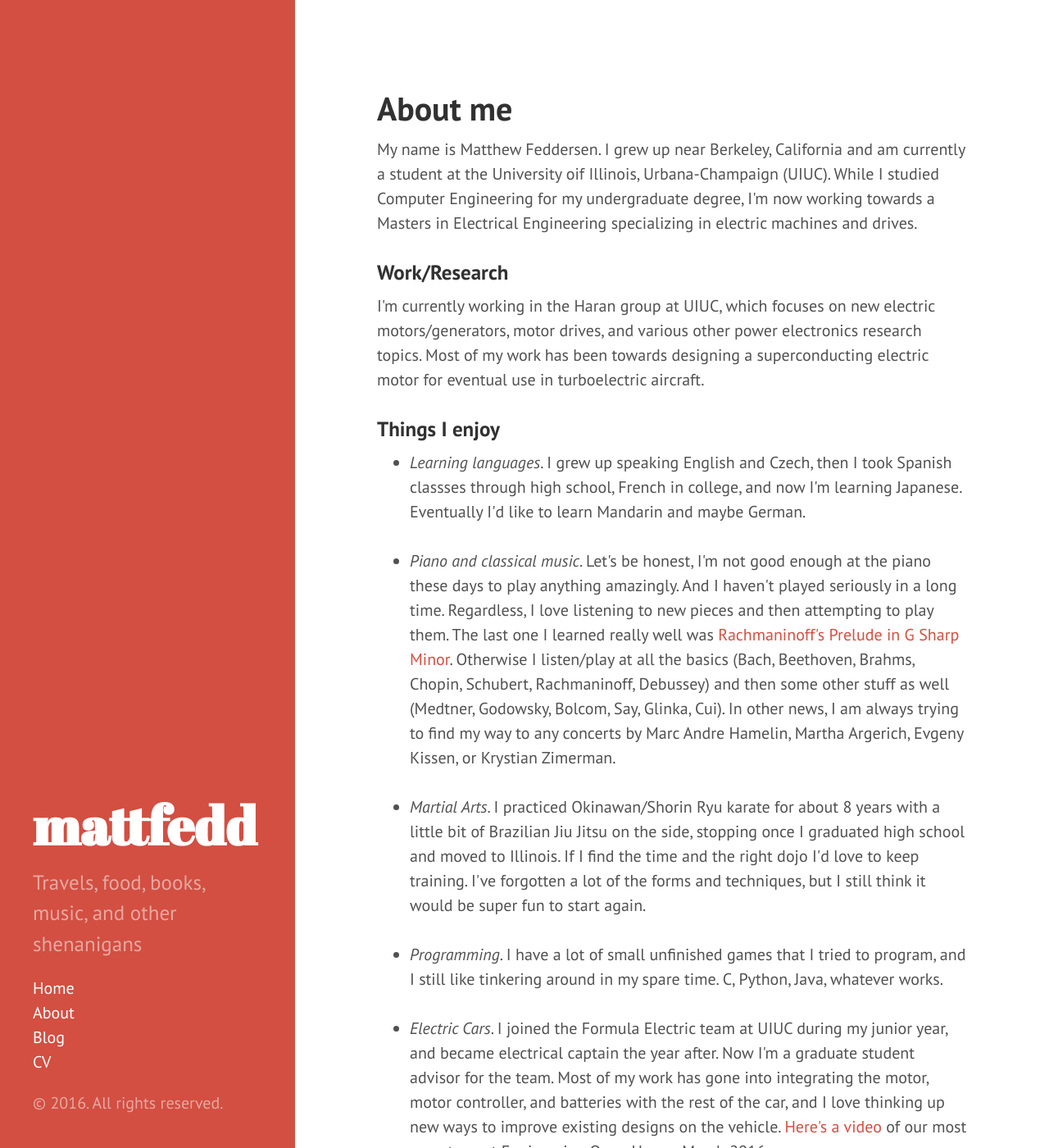
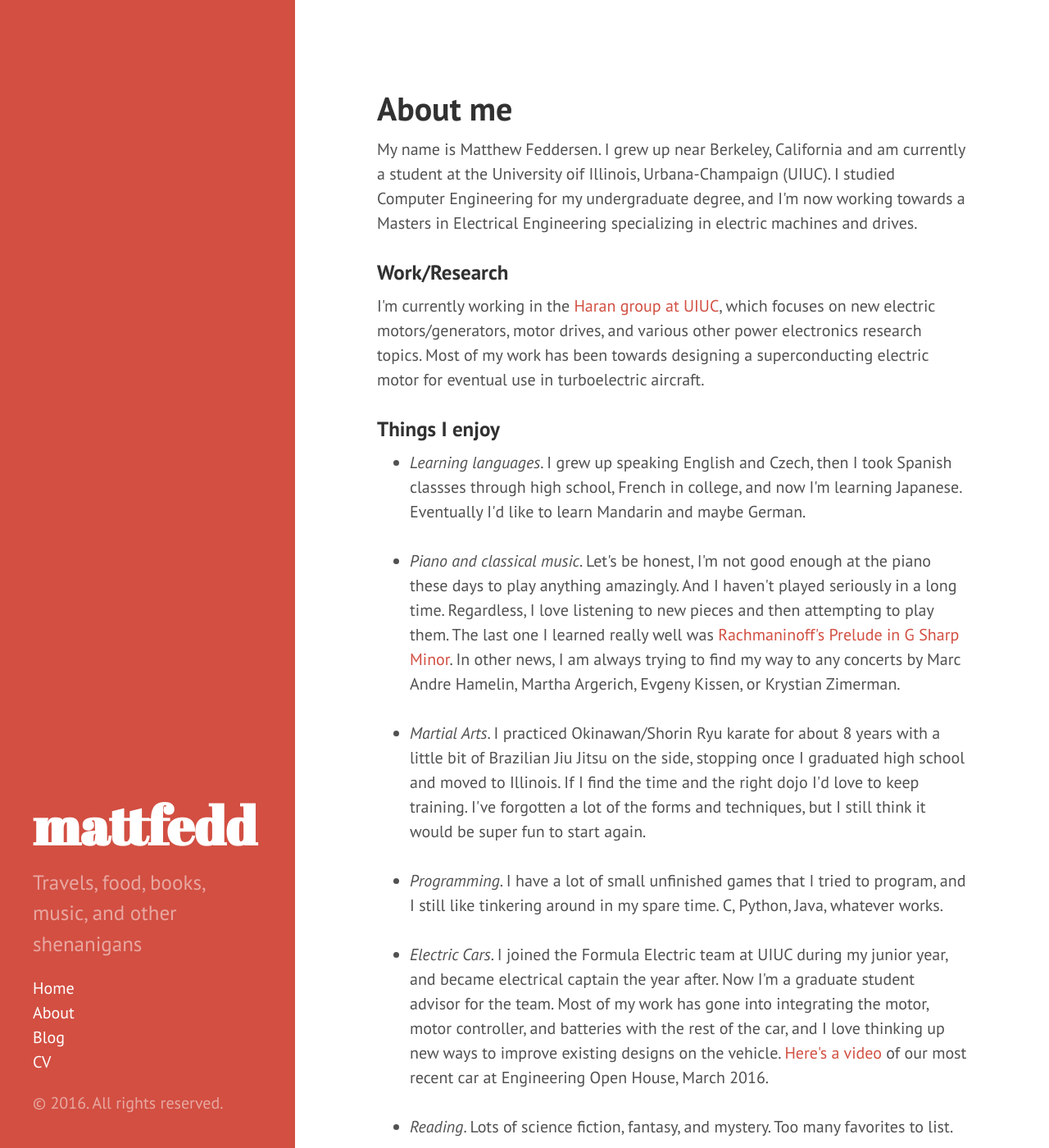
Before and after one commit to mattfedd/mattfedd.github.io, a Jekyll site: the page built from about.html, in a window 1280 px wide and 1400 px high. Shown: the whole window at 82% size. Built offline with Jekyll 4.4.1, drawn with Linux system fonts in a browser that asks for light colours; some of the changed text lies outside the part shown.

Commit message:
Update about.html

```diff
--- a/about.html
+++ b/about.html
@@ -5,18 +5,18 @@ title: About
 
 <h1>About me</h1>
 
-My name is Matthew Feddersen. I grew up near Berkeley, California and am currently a student at the University oif Illinois, Urbana-Champaign (UIUC). While I studied Computer Engineering for my undergraduate degree, I'm now working towards a Masters in Electrical Engineering specializing in electric machines and drives.
+My name is Matthew Feddersen. I grew up near Berkeley, California and am currently a student at the University oif Illinois, Urbana-Champaign (UIUC). I studied Computer Engineering for my undergraduate degree, and I'm now working towards a Masters in Electrical Engineering specializing in electric machines and drives.
 
 <h3>Work/Research</h3>
 
-I'm currently working in the Haran group at UIUC, which focuses on new electric motors/generators, motor drives, and various other power electronics research topics.
+I'm currently working in the <a href="http://haran.ece.illinois.edu/">Haran group at UIUC</a>, which focuses on new electric motors/generators, motor drives, and various other power electronics research topics.
 
 Most of my work has been towards designing a superconducting electric motor for eventual use in turboelectric aircraft.
 
 <h3>Things I enjoy</h3>
 <ul>
 <li><i>Learning languages</i>. I grew up speaking English and Czech, then I took Spanish classses through high school, French in college, and now I'm learning Japanese. Eventually I'd like to learn Mandarin and maybe German.</li><br />
-<li><i>Piano and classical music</i>. Let's be honest, I'm not good enough at the piano these days to play anything amazingly. And I haven't played seriously in a long time. Regardless, I love listening to new pieces and then attempting to play them. The last one I learned really well was <a href="https://www.youtube.com/watch?v=-Y2mS0xxdsc">Rachmaninoff's Prelude in G Sharp Minor</a>. Otherwise I listen/play at all the basics (Bach, Beethoven, Brahms, Chopin, Schubert, Rachmaninoff, Debussey) and then some other stuff as well (Medtner, Godowsky, Bolcom, Say, Glinka, Cui). In other news, I am always trying to find my way to any concerts by Marc Andre Hamelin, Martha Argerich, Evgeny Kissen, or Krystian Zimerman. </li><br />
+<li><i>Piano and classical music</i>. Let's be honest, I'm not good enough at the piano these days to play anything amazingly. And I haven't played seriously in a long time. Regardless, I love listening to new pieces and then attempting to play them. The last one I learned really well was <a href="https://www.youtube.com/watch?v=-Y2mS0xxdsc">Rachmaninoff's Prelude in G Sharp Minor</a>. In other news, I am always trying to find my way to any concerts by Marc Andre Hamelin, Martha Argerich, Evgeny Kissen, or Krystian Zimerman. </li><br />
 <li><i>Martial Arts</i>. I practiced Okinawan/Shorin Ryu karate for about 8 years with a little bit of Brazilian Jiu Jitsu on the side, stopping once I graduated high school and moved to Illinois. If I find the time and the right dojo I'd love to keep training. I've forgotten a lot of the forms and techniques, but I still think it would be super fun to start again.</li><br />
 <li><i>Programming</i>. I have a lot of small unfinished games that I tried to program, and I still like tinkering around in my spare time. C, Python, Java, whatever works. </li><br />
 <li><i>Electric Cars</i>. I joined the Formula Electric team at UIUC during my junior year, and became electrical captain the year after. Now I'm a graduate student advisor for the team. Most of my work has gone into integrating the motor, motor controller, and batteries with the rest of the car, and I love thinking up new ways to improve existing designs on the vehicle. <a href="https://www.facebook.com/IlliniFormulaElectric/videos/975959875827442/">Here's a video</a> of our most recent car at Engineering Open House, March 2016. </li><br />
```
Also changed, not shown: other parts of about.html (+3 -0 lines).
